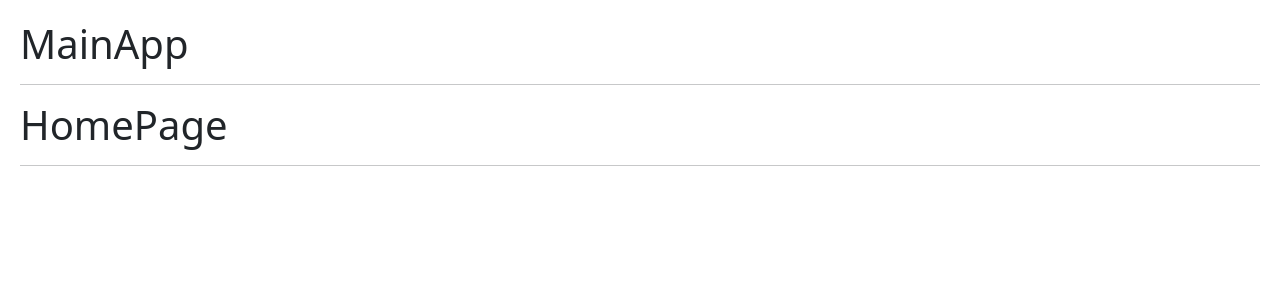
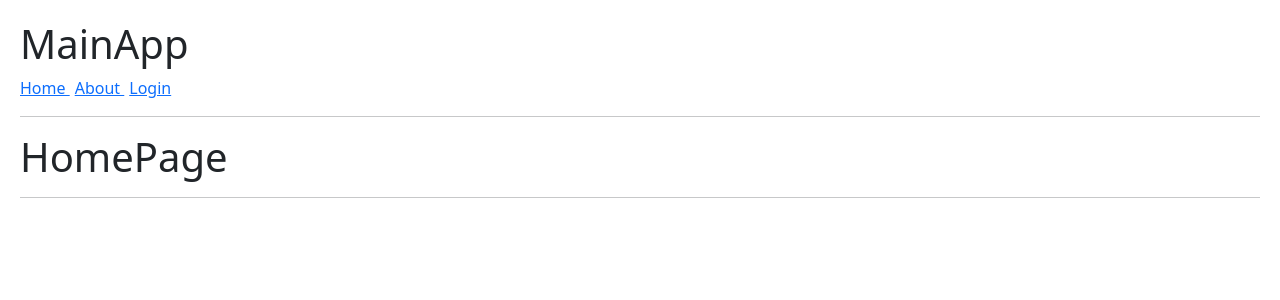
Before and after one commit to JulianCeleita/hook-app, a React (Vite) app: page / in a window 1280 px wide. Shown: the top 300 px of the page. Built offline with nearby package versions, Linux system fonts and the light colour scheme.

Commit message:
Navbar component and new Link elements

```diff
--- a/src/index.css
+++ b/src/index.css
@@ -10,3 +10,7 @@
     font-size: 17px;
     padding: 9px;
 }
+
+a {
+    margin-right: 5px;
+}
--- a/src/useContext/MainApp.tsx
+++ b/src/useContext/MainApp.tsx
@@ -1,10 +1,11 @@
 import { Navigate, Route, Routes } from "react-router-dom";
-import { HomePage, LoginPage, AboutPage } from "./";
+import { AboutPage, HomePage, LoginPage, Navbar } from "./";
 
 export const MainApp = () => {
   return (
     <>
       <h1>MainApp</h1>
+      <Navbar />
       <hr />
 
       <Routes>
--- /dev/null
+++ b/src/useContext/Navbar.tsx
@@ -0,0 +1,11 @@
+import { Link } from "react-router-dom";
+
+export const Navbar = () => {
+  return (
+    <>
+      <Link to="/"> Home </Link>
+      <Link to="about"> About </Link>
+      <Link to="Login"> Login </Link>
+    </>
+  );
+};
--- a/src/useContext/index.ts
+++ b/src/useContext/index.ts
@@ -2,3 +2,4 @@
 export * from './HomePage';
 export * from './LoginPage';
 export * from './MainApp';
+export * from './Navbar';
```
